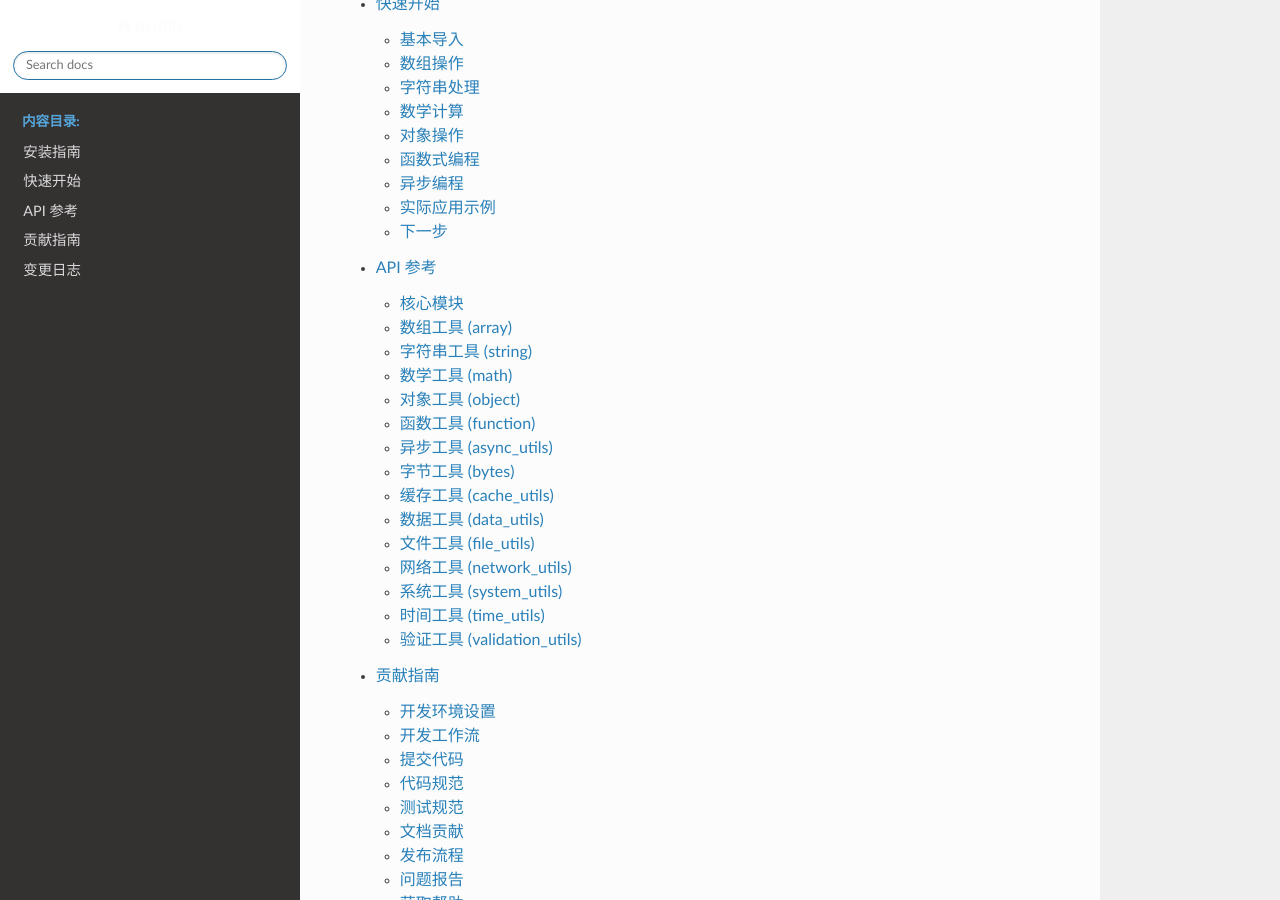
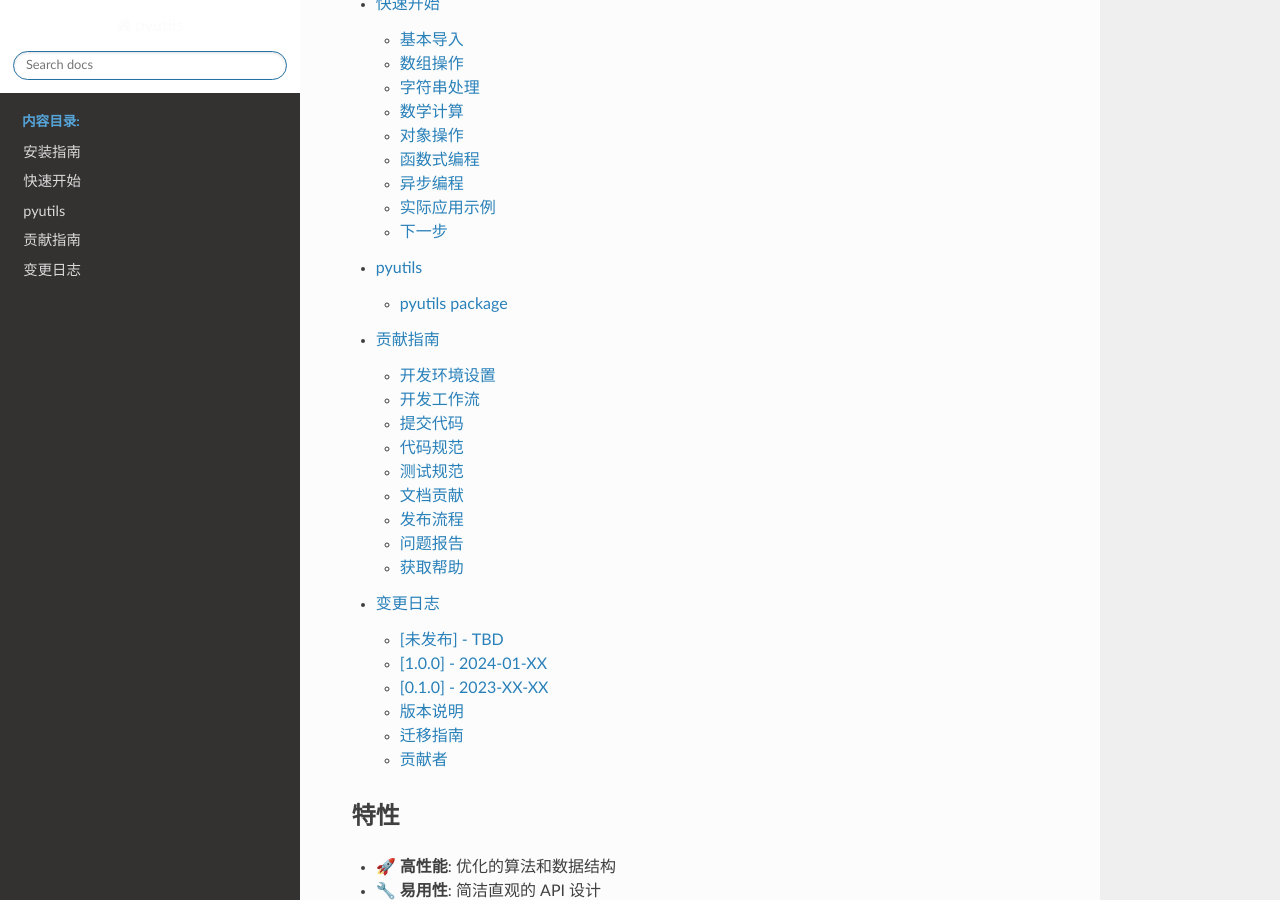
Before and after one commit to mudssky/pyutils, a Sphinx documentation site: the page built from docs/index.rst, in a window 1280 px wide and 900 px high, scrolled down 512 px. Built offline with Sphinx 7.4.7 and the Read the Docs theme 3.1.0, drawn with Linux system fonts in a browser that asks for light colours.

Commit message:
docs: 更新文档结构和配置
- 将api.rst重命名为modules.rst并简化内容
- 禁用intersphinx映射以避免SSL问题并添加超时设置
- 更新index.rst中的文档结构

```diff
--- a/docs/api.rst
+++ b/docs/api.rst
@@ -67,58 +67,10 @@
    :undoc-members:
    :show-inheritance:
 
-缓存工具 (cache_utils)
-----------------------
+命令行工具 (cli)
+----------------
 
-.. automodule:: pyutils.cache_utils
+.. automodule:: pyutils.cli
    :members:
    :undoc-members:
    :show-inheritance:
-
-数据工具 (data_utils)
----------------------
-
-.. automodule:: pyutils.data_utils
-   :members:
-   :undoc-members:
-   :show-inheritance:
-
-文件工具 (file_utils)
----------------------
-
-.. automodule:: pyutils.file_utils
-   :members:
-   :undoc-members:
-   :show-inheritance:
-
-网络工具 (network_utils)
-------------------------
-
-.. automodule:: pyutils.network_utils
-   :members:
-   :undoc-members:
-   :show-inheritance:
-
-系统工具 (system_utils)
------------------------
-
-.. automodule:: pyutils.system_utils
-   :members:
-   :undoc-members:
-   :show-inheritance:
-
-时间工具 (time_utils)
----------------------
-
-.. automodule:: pyutils.time_utils
-   :members:
-   :undoc-members:
-   :show-inheritance:
-
-验证工具 (validation_utils)
----------------------------
-
-.. automodule:: pyutils.validation_utils
-   :members:
-   :undoc-members:
-   :show-inheritance:
--- a/docs/conf.py
+++ b/docs/conf.py
@@ -71,12 +71,16 @@
 autosummary_generate = True
 autosummary_imported_members = True
 
-# Intersphinx mapping
-intersphinx_mapping = {
-    'python': ('https://docs.python.org/3', None),
-    'numpy': ('https://numpy.org/doc/stable/', None),
-    'pandas': ('https://pandas.pydata.org/docs/', None),
-}
+# Intersphinx mapping - disabled to avoid SSL issues
+# intersphinx_mapping = {
+#     'python': ('https://docs.python.org/3', None),
+#     'numpy': ('https://numpy.org/doc/stable/', None),
+#     'pandas': ('https://pandas.pydata.org/docs/', None),
+# }
+
+# Intersphinx timeout settings
+intersphinx_timeout = 5
+intersphinx_mapping = {}
 
 # Todo extension settings
 todo_include_todos = True
--- a/docs/index.rst
+++ b/docs/index.rst
@@ -9,7 +9,7 @@
 
    installation
    quickstart
-   api
+   modules
    contributing
    changelog
 
```
